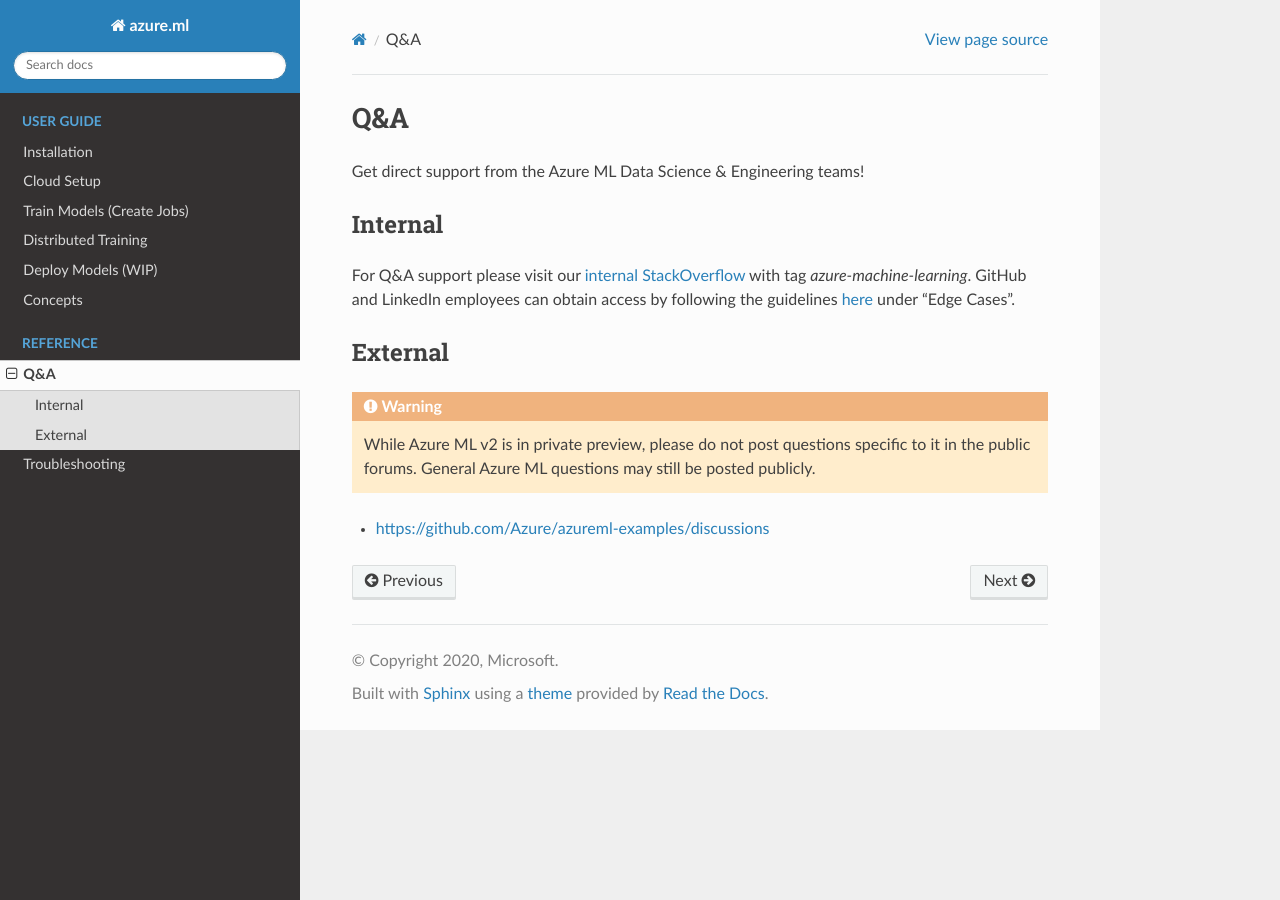
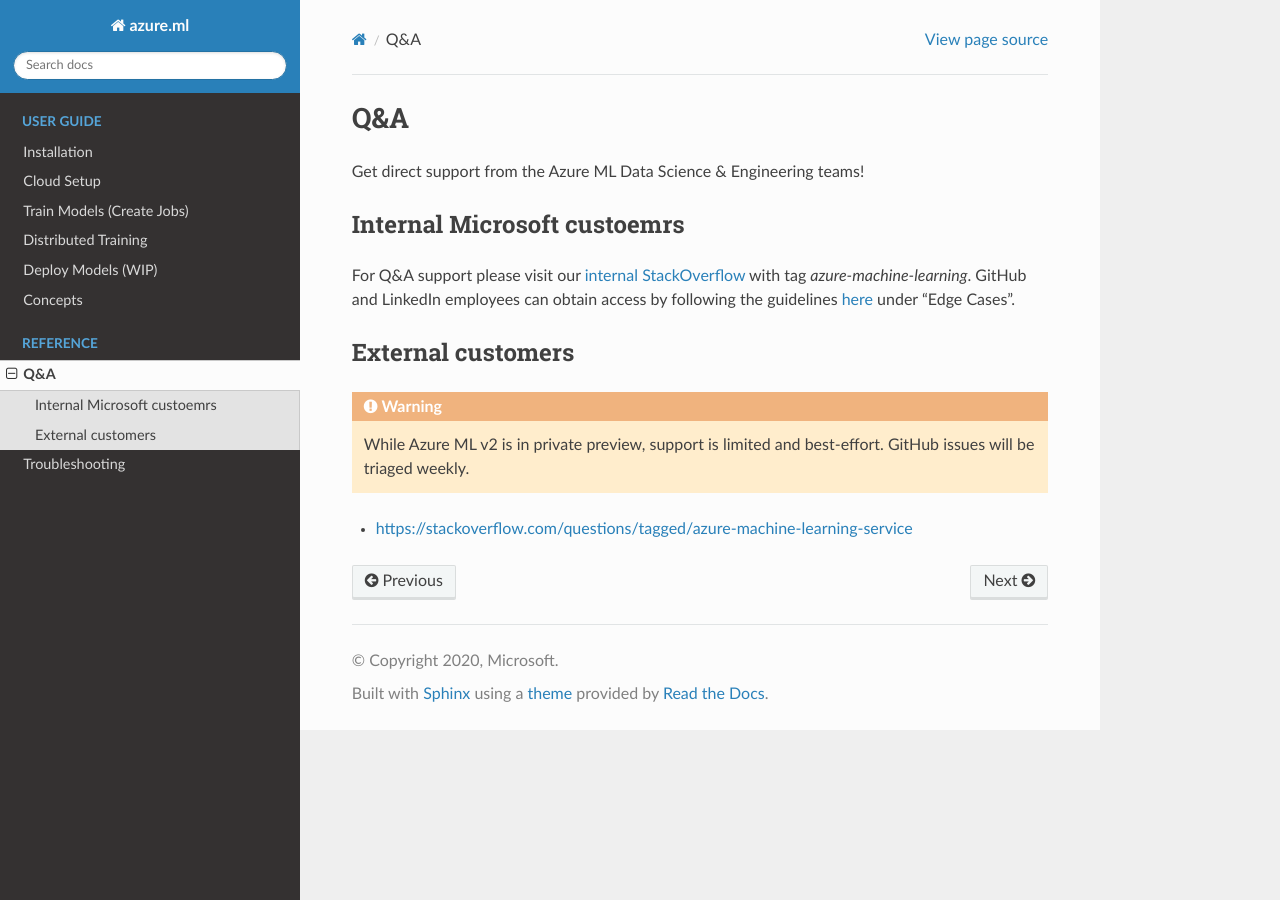
Before and after one commit to wenyang/azureml-v2-preview, a Sphinx documentation site: the page built from docs/reference/qna.rst, in a window 1280 px wide. Built offline with Sphinx 7.4.7 and the Read the Docs theme 2.0.0, drawn with Linux system fonts in a browser that asks for light colours; pages that are not in the unit, such as notebooks, are missing from menus.

Commit message:
Update qna.rst

```diff
--- a/docs/reference/qna.rst
+++ b/docs/reference/qna.rst
@@ -3,17 +3,15 @@
 
 Get direct support from the Azure ML Data Science & Engineering teams!
 
-Internal
+Internal Microsoft custoemrs
 --------
 
 For Q&A support please visit our `internal StackOverflow <http://aka.ms/stackoverflow>`_ with tag `azure-machine-learning`. GitHub and LinkedIn employees can obtain access by following the guidelines `here <https://www.1eswiki.com/wiki/Stack_Overflow_At_Microsoft_Access>`_ under "Edge Cases".
 
-External
+External customers
 --------
 
 .. warning::
-    While Azure ML v2 is in private preview, please do not post
-    questions specific to it in the public forums. General Azure
-    ML questions may still be posted publicly.
+    While Azure ML v2 is in private preview, support is limited and best-effort. GitHub issues will be triaged weekly.
 
-- https://github.com/Azure/azureml-examples/discussions
+- https://stackoverflow.com/questions/tagged/azure-machine-learning-service
```
